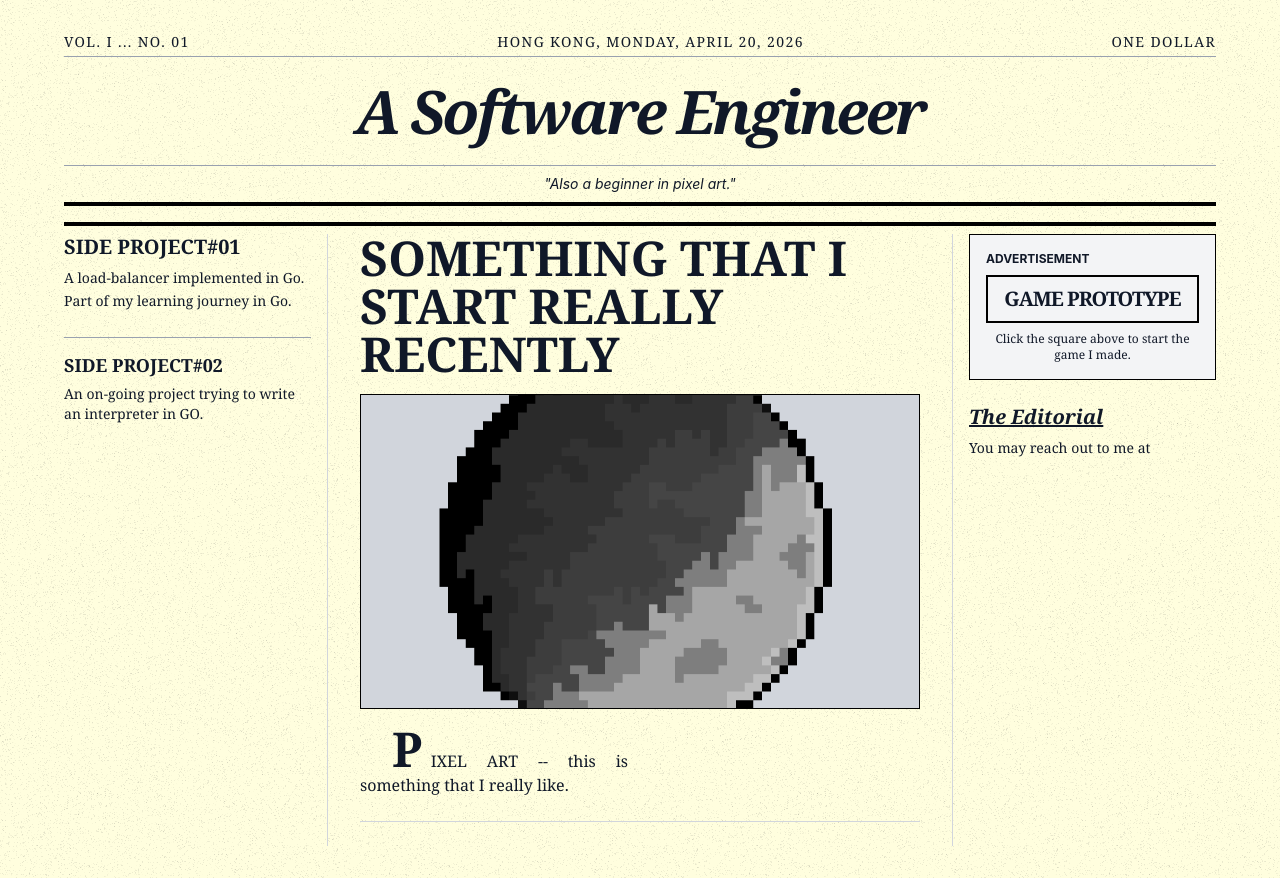
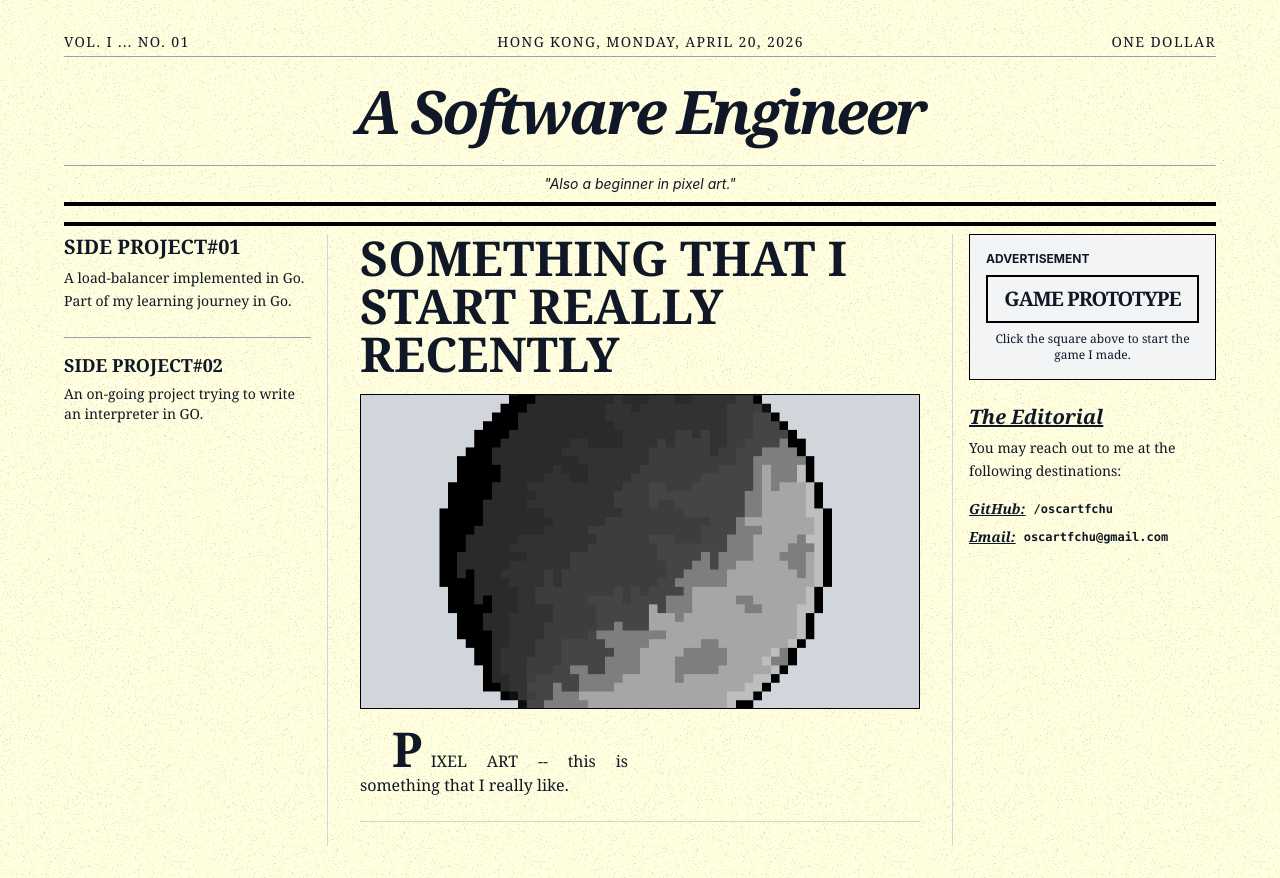
Before and after one commit to oscartfchu/oscartfchu.github.io, a React (Vite) app: page / in a window 1280 px wide. Built offline with nearby package versions, Linux system fonts and the light colour scheme.

Commit message:
adding contact information to main page

```diff
--- a/src/App.tsx
+++ b/src/App.tsx
@@ -97,8 +97,27 @@ const App = () => {
               The Editorial
             </h3>
             <p className="text-sm leading-relaxed mb-4">
-              You may reach out to me at
+              You may reach out to me at the following destinations:
             </p>
+
+            <div className="flex flex-col gap-2">
+              <a
+                href="https://github.com/oscartfchu"
+                target="_blank"
+                rel="noopener noreferrer"
+                className="text-sm font-bold hover:text-blue-500 transition-colors flex items-center gap-2"
+              >
+                <span className="italic underline">GitHub:</span>
+                <span className="font-mono text-xs">/oscartfchu</span>
+              </a>
+
+              <a
+                className="text-sm font-bold transition-colors flex items-center gap-2"
+              >
+                <span className="italic underline">Email:</span>
+                <span className="font-mono text-xs">oscartfchu@gmail.com</span>
+              </a>
+            </div>
           </article>
         </div>
       </main>
```
